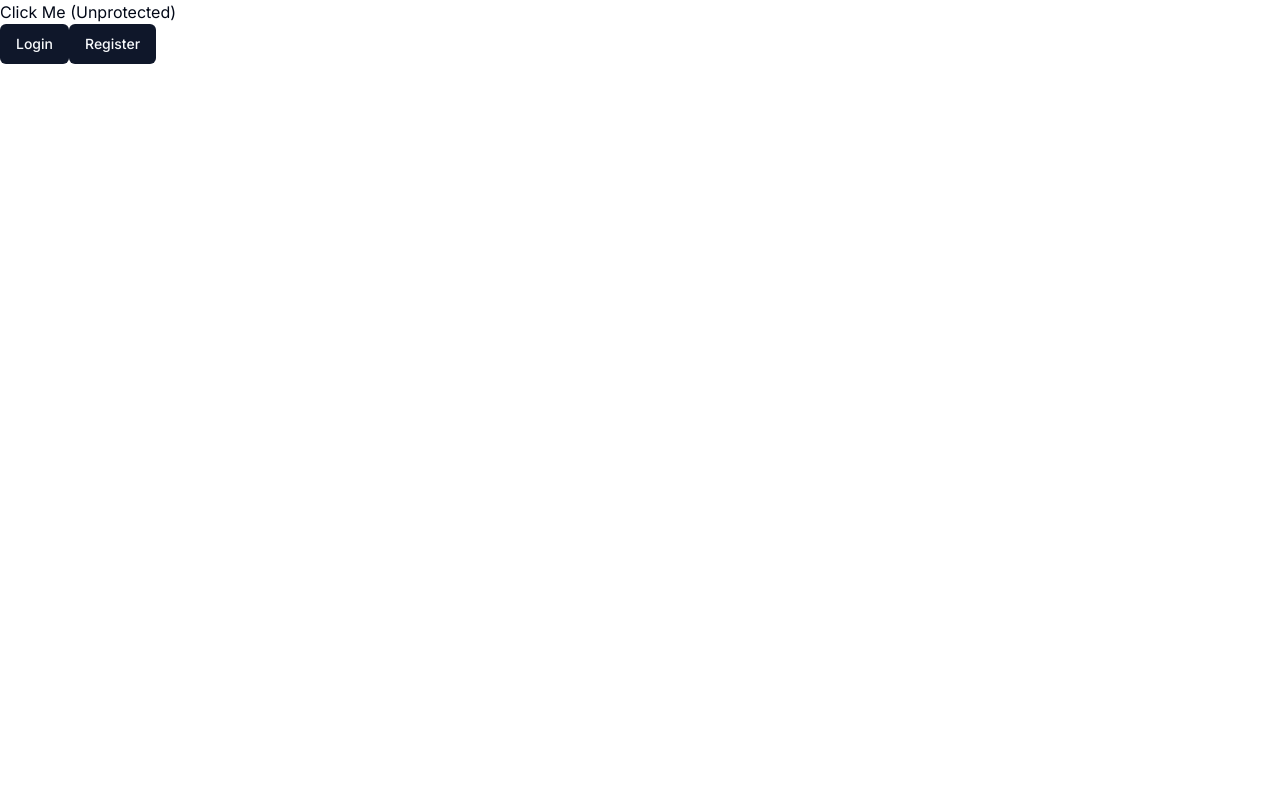
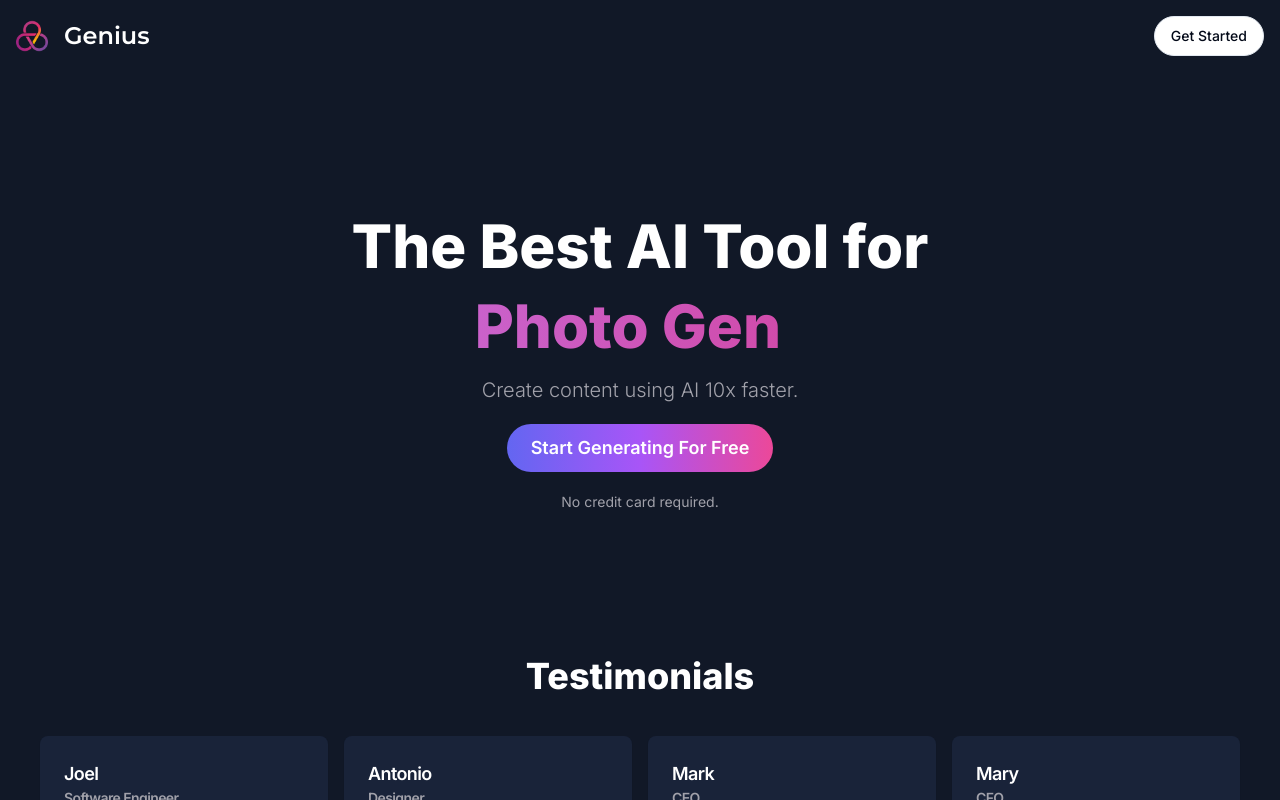
Before and after one commit to spsanchore13/next-js-ai-saas, a Next.js app: page / in a window 1280 px wide. Built offline with nearby package versions, Linux system fonts and the light colour scheme; no server answers.

Commit message:
landing page added

```diff
--- /dev/null
+++ b/app/(landing)/layout.tsx
@@ -0,0 +1,9 @@
+const LandingLayout = ({ children }: { children: React.ReactNode }) => {
+  return (
+    <main className="h-full bg-[#111827] overflow-auto">
+      <div className="mx-auto max-w-screen-xl h-full w-full">{children}</div>
+    </main>
+  );
+};
+
+export default LandingLayout;
--- a/app/(landing)/page.tsx
+++ b/app/(landing)/page.tsx
@@ -1,18 +1,13 @@
-import { Button } from "@/components/ui/button";
-import Link from "next/link";
+import LandingContent from "@/components/landing-content";
+import LandingHero from "@/components/landing-hero";
+import LandingNavbar from "@/components/landing-navbar";
 
 const LandingPage = () => {
   return (
-    <div>
-      Click Me (Unprotected)
-      <div>
-        <Link href="/sign-in">
-          <Button>Login</Button>
-        </Link>
-        <Link href="/sign-up">
-          <Button>Register</Button>
-        </Link>
-      </div>
+    <div className="h-full">
+      <LandingNavbar />
+      <LandingHero />
+      <LandingContent />
     </div>
   );
 };
--- /dev/null
+++ b/components/landing-content.tsx
@@ -0,0 +1,64 @@
+"use client";
+
+import { Card, CardContent, CardHeader, CardTitle } from "@/components/ui/card";
+
+const testimonials = [
+  {
+    name: "Joel",
+    avatar: "J",
+    title: "Software Engineer",
+    description: "This is the best application I've ever used!",
+  },
+  {
+    name: "Antonio",
+    avatar: "A",
+    title: "Designer",
+    description: "I use this daily for generating new photos!",
+  },
+  {
+    name: "Mark",
+    avatar: "M",
+    title: "CEO",
+    description:
+      "This app has changed my life, cannot imagine working without it!",
+  },
+  {
+    name: "Mary",
+    avatar: "M",
+    title: "CFO",
+    description:
+      "The best in class, definitely worth the premium subscription!",
+  },
+];
+
+const LandingContent = () => {
+  return (
+    <div className="px-10 pb-20">
+      <h2 className="text-center text-4xl text-white font-extrabold mb-10">
+        Testimonials
+      </h2>
+      <div className="grid grid-cols-1 sm:grid-cols-2 md:grid-cols-3 lg:grid-cols-4 gap-4">
+        {testimonials.map((item) => (
+          <Card
+            key={item.description}
+            className="bg-[#192339] border-none text-white"
+          >
+            <CardHeader>
+              <CardTitle className="flex items-center gap-x-2">
+                <div>
+                  <p className="text-lg">{item.name}</p>
+                  <p className="text-zinc-400 text-sm">{item.title}</p>
+                </div>
+              </CardTitle>
+              <CardContent className="pt-4 px-0">
+                {item.description}
+              </CardContent>
+            </CardHeader>
+          </Card>
+        ))}
+      </div>
+    </div>
+  );
+};
+
+export default LandingContent;
--- /dev/null
+++ b/components/landing-hero.tsx
@@ -0,0 +1,55 @@
+"use client";
+
+import { useAuth } from "@clerk/nextjs";
+import Link from "next/link";
+import TypewriterComponent from "typewriter-effect";
+import { Button } from "@/components/ui/button";
+
+const LandingHero = () => {
+  const { isSignedIn } = useAuth();
+
+  return (
+    <div className="text-white font-bold py-36 text-center space-y-5">
+      <div className="text-4xl sm:text-5xl md:text-6xl lg:text7xl space-y-5 font-extrabold">
+        <h1>The Best AI Tool for</h1>
+        <div className="text-transparent bg-clip-text bg-gradient-to-r from-purple-400 to-pink-600">
+          <TypewriterComponent
+            options={{
+              strings: [
+                "Chatbot.",
+                "Photo Generation.",
+                "Image Generation.",
+                "Video Generation.",
+                "Music Generation.",
+                "Code Generation.",
+              ],
+              autoStart: true,
+              loop: true,
+            }}
+          />
+        </div>
+      </div>
+
+      <div className="text-sm md:text-xl font-light text-zinc-400">
+        Create content using AI 10x faster.
+      </div>
+
+      <div>
+        <Link href={isSignedIn ? "/dashboard" : "/sign-up"}>
+          <Button
+            variant="premium"
+            className="md:text-lg p-4 md:p-6 rounded-full font-semibold"
+          >
+            Start Generating For Free
+          </Button>
+        </Link>
+      </div>
+
+      <div className="text-zinc-400 text-xs md:text-sm font-normal">
+        No credit card required.
+      </div>
+    </div>
+  );
+};
+
+export default LandingHero;
--- /dev/null
+++ b/components/landing-navbar.tsx
@@ -0,0 +1,39 @@
+"use client";
+
+import { cn } from "@/lib/utils";
+import { useAuth } from "@clerk/nextjs";
+import { Montserrat } from "next/font/google";
+import Image from "next/image";
+import Link from "next/link";
+import { Button } from "@/components/ui/button";
+
+const font = Montserrat({
+  weight: "600",
+  subsets: ["latin"],
+});
+
+const LandingNavbar = () => {
+  const { isSignedIn } = useAuth();
+
+  return (
+    <nav className="p-4 bg-transparent flex items-center justify-between">
+      <Link href="/" className="flex items-center">
+        <div className="relative h-8 w-8 mr-4">
+          <Image alt="logo" fill src="/logo.png" />
+        </div>
+        <h1 className={cn("text-2xl font-bold text-white", font.className)}>
+          Genius
+        </h1>
+      </Link>
+      <div className="flex items-center gap-x-2">
+        <Link href={isSignedIn ? "/dashboard" : "/sign-up"}>
+          <Button variant="outline" className="rounded-full">
+            Get Started
+          </Button>
+        </Link>
+      </div>
+    </nav>
+  );
+};
+
+export default LandingNavbar;
--- a/components/ui/button.tsx
+++ b/components/ui/button.tsx
@@ -1,8 +1,8 @@
-import * as React from "react"
-import { Slot } from "@radix-ui/react-slot"
-import { cva, type VariantProps } from "class-variance-authority"
+import * as React from "react";
+import { Slot } from "@radix-ui/react-slot";
+import { cva, type VariantProps } from "class-variance-authority";
 
-import { cn } from "@/lib/utils"
+import { cn } from "@/lib/utils";
 
 const buttonVariants = cva(
   "inline-flex items-center justify-center rounded-md text-sm font-medium ring-offset-background transition-colors focus-visible:outline-none focus-visible:ring-2 focus-visible:ring-ring focus-visible:ring-offset-2 disabled:pointer-events-none disabled:opacity-50",
@@ -18,6 +18,8 @@
           "bg-secondary text-secondary-foreground hover:bg-secondary/80",
         ghost: "hover:bg-accent hover:text-accent-foreground",
         link: "text-primary underline-offset-4 hover:underline",
+        premium:
+          "bg-gradient-to-r from-indigo-500 via-purple-500 to-pink-500 text-white border-0",
       },
       size: {
         default: "h-10 px-4 py-2",
@@ -31,26 +33,26 @@
       size: "default",
     },
   }
-)
+);
 
 export interface ButtonProps
   extends React.ButtonHTMLAttributes<HTMLButtonElement>,
     VariantProps<typeof buttonVariants> {
-  asChild?: boolean
+  asChild?: boolean;
 }
 
 const Button = React.forwardRef<HTMLButtonElement, ButtonProps>(
   ({ className, variant, size, asChild = false, ...props }, ref) => {
-    const Comp = asChild ? Slot : "button"
+    const Comp = asChild ? Slot : "button";
     return (
       <Comp
         className={cn(buttonVariants({ variant, size, className }))}
         ref={ref}
         {...props}
       />
-    )
+    );
   }
-)
-Button.displayName = "Button"
+);
+Button.displayName = "Button";
 
-export { Button, buttonVariants }
+export { Button, buttonVariants };
--- a/package.json
+++ b/package.json
@@ -22,6 +22,7 @@
     "axios": "^1.4.0",
     "class-variance-authority": "^0.7.0",
     "clsx": "^2.0.0",
+    "crisp-sdk-web": "^1.0.19",
     "eslint": "8.45.0",
     "eslint-config-next": "13.4.10",
     "lucide-react": "^0.262.0",
@@ -36,6 +37,7 @@
     "tailwindcss": "3.3.3",
     "tailwindcss-animate": "^1.0.6",
     "typescript": "5.1.6",
+    "typewriter-effect": "^2.20.1",
     "zod": "^3.21.4"
   }
 }
```
Also changed, not shown: 1 other file (tests, documents, lock files or other folders).
